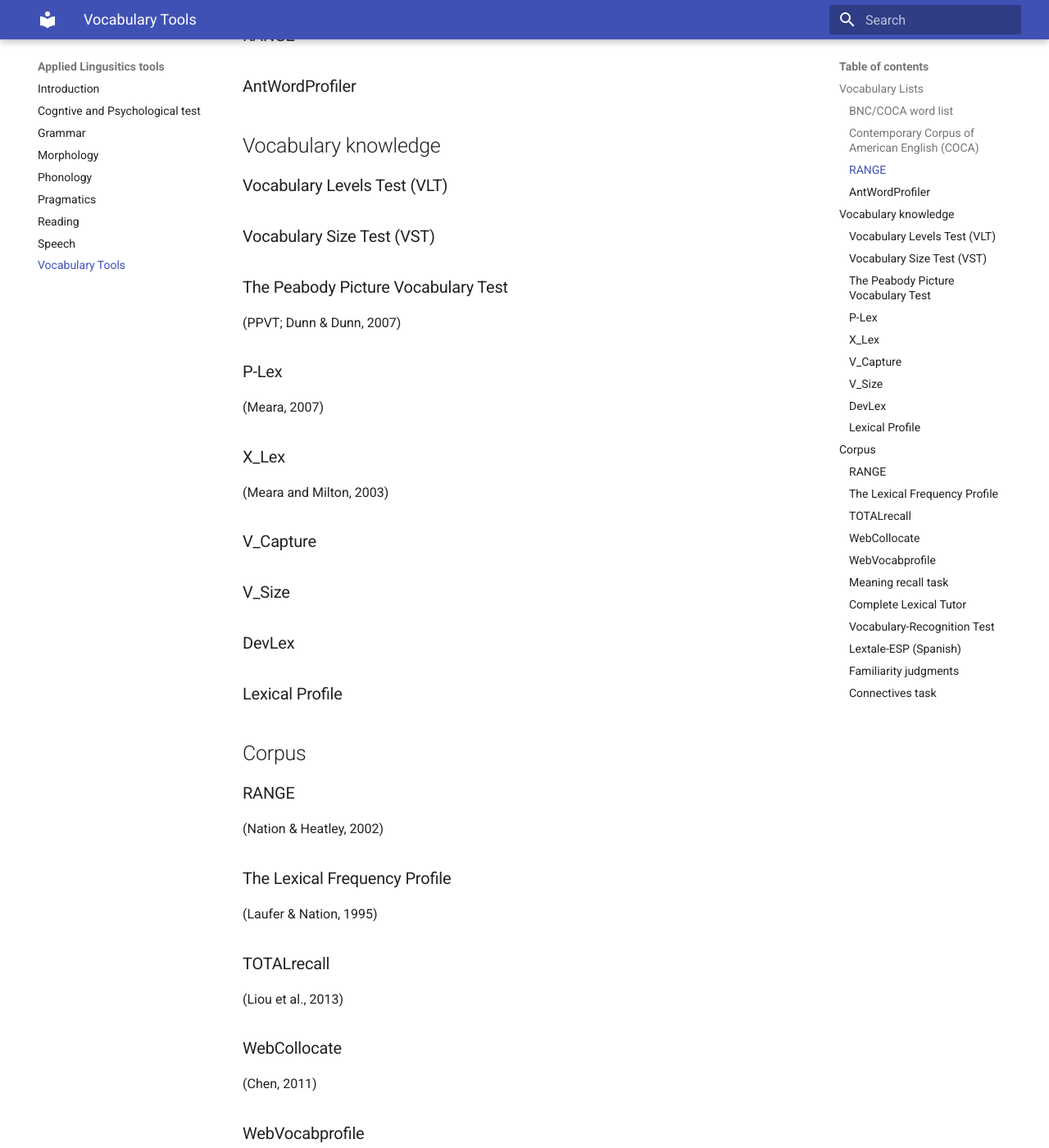
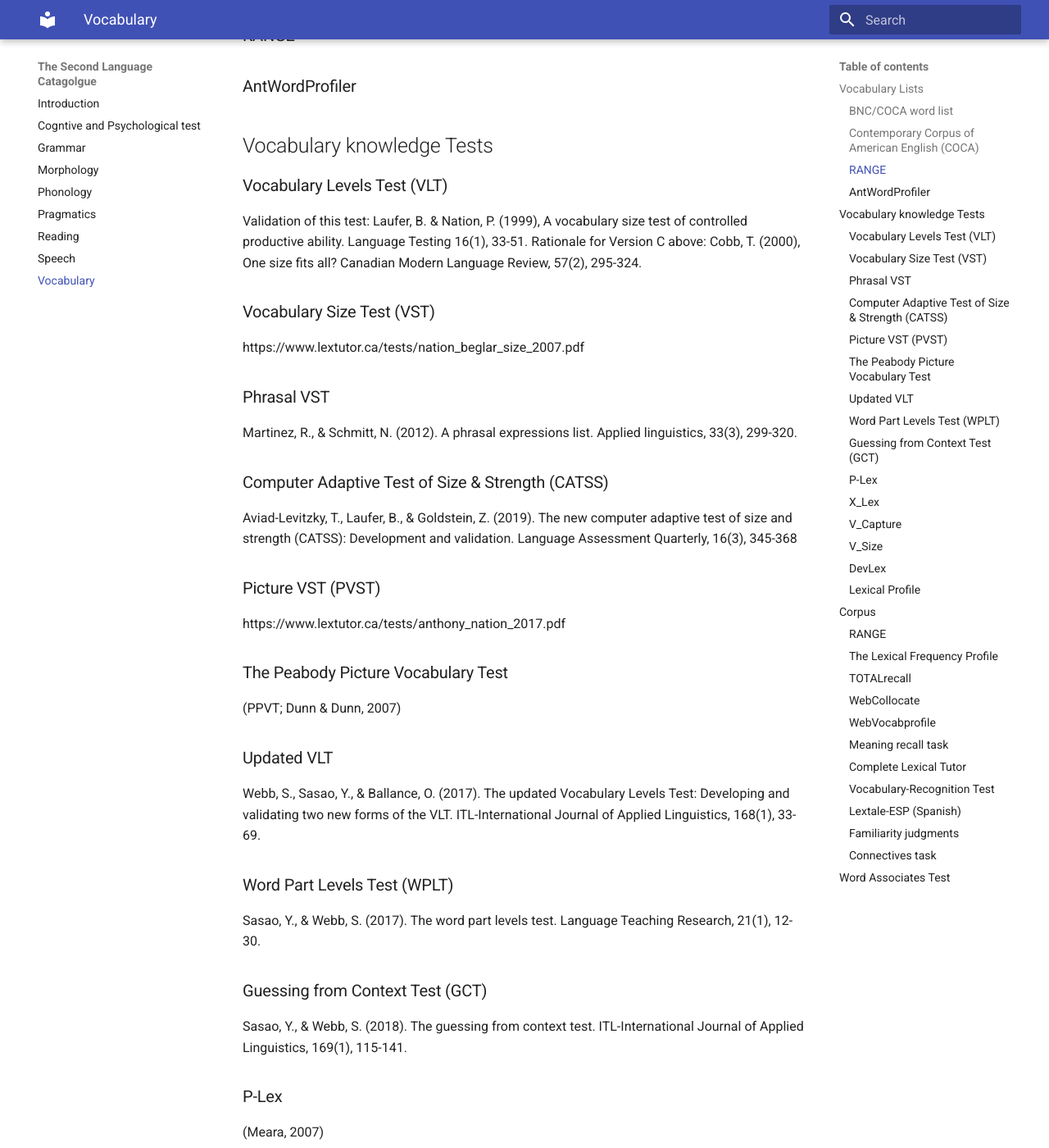
Before and after one commit to ailla-lab/tools-book, an MkDocs documentation site: the page built from docs/vocabulary.md, in a window 1280 px wide and 1400 px high, scrolled down 327 px. Shown: the whole window at 82% size. Built offline with MkDocs 1.6.1 and Material for MkDocs 9.7.7, drawn with Linux system fonts in a browser that asks for light colours; some of the changed text lies outside the part shown.

Commit message:
added vocab tests

```diff
--- a/docs/vocabulary.md
+++ b/docs/vocabulary.md
@@ -1,4 +1,4 @@
-# Vocabulary Tools
+# Vocabulary
 
 ## Vocabulary Lists
 
@@ -10,15 +10,44 @@
 
 ### AntWordProfiler
 
-## Vocabulary knowledge
+## Vocabulary knowledge Tests
 
 ### Vocabulary Levels Test (VLT)
 
+Validation of this test: Laufer, B. & Nation, P. (1999), A vocabulary size test of controlled productive ability. Language Testing 16(1), 33-51.
+Rationale for Version C above: Cobb, T. (2000), One size fits all? Canadian Modern Language Review, 57(2), 295-324.
+
 ### Vocabulary Size Test (VST)
+
+https://www.lextutor.ca/tests/nation_beglar_size_2007.pdf
+
+### Phrasal VST
+
+Martinez, R., & Schmitt, N. (2012). A phrasal expressions list. Applied linguistics, 33(3), 299-320.
+
+### Computer Adaptive Test of Size & Strength (CATSS)
+
+Aviad-Levitzky, T., Laufer, B., & Goldstein, Z. (2019). The new computer adaptive test of size and strength (CATSS): Development and validation. Language Assessment Quarterly, 16(3), 345-368
+
+### Picture VST (PVST)
+
+https://www.lextutor.ca/tests/anthony_nation_2017.pdf
 
 ### The Peabody Picture Vocabulary Test
 
 (PPVT; Dunn & Dunn, 2007)
+
+### Updated VLT
+
+Webb, S., Sasao, Y., & Ballance, O. (2017). The updated Vocabulary Levels Test: Developing and validating two new forms of the VLT. ITL-International Journal of Applied Linguistics, 168(1), 33-69.
+
+### Word Part Levels Test (WPLT)
+
+Sasao, Y., & Webb, S. (2017). The word part levels test. Language Teaching Research, 21(1), 12-30.
+
+### Guessing from Context Test (GCT)
+
+Sasao, Y., & Webb, S. (2018). The guessing from context test. ITL-International Journal of Applied Linguistics, 169(1), 115-141.
 
 ### P-Lex
 
@@ -78,3 +107,7 @@ The comparative judgment approach (Jones et al., 2019)
 ### Connectives task
 
 The task assesses learners’ knowledge of connectives (Crosson & Lesaux, 2013). In this untimed cloze task, learners are asked to read a short passage that are missing connectives and choose the connective that appropriately link two sentences or clauses. For example,
+
+## Word Associates Test
+
+Read, J. (1993). The development of a new measure of L2 vocabulary knowledge. Language testing, 10(3), 355-371.
--- a/mkdocs.yml
+++ b/mkdocs.yml
@@ -1,4 +1,4 @@
-site_name: Applied Lingusitics tools
+site_name: The Second Language Catagolgue
 
 theme:
   name: material
```
Also changed, not shown: docs/index.md (+0 -2 lines).
